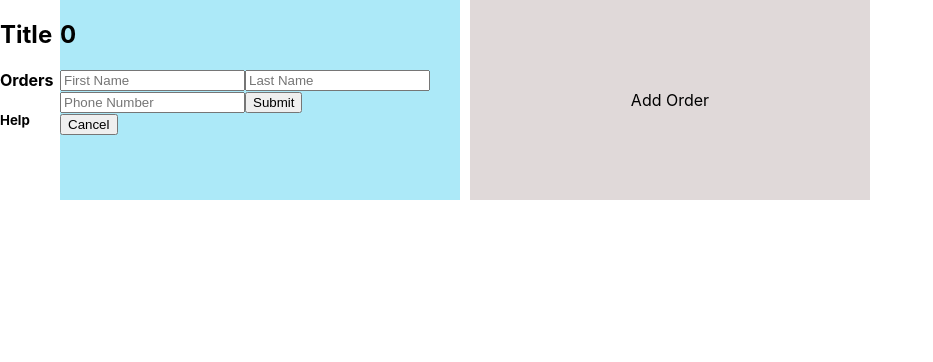
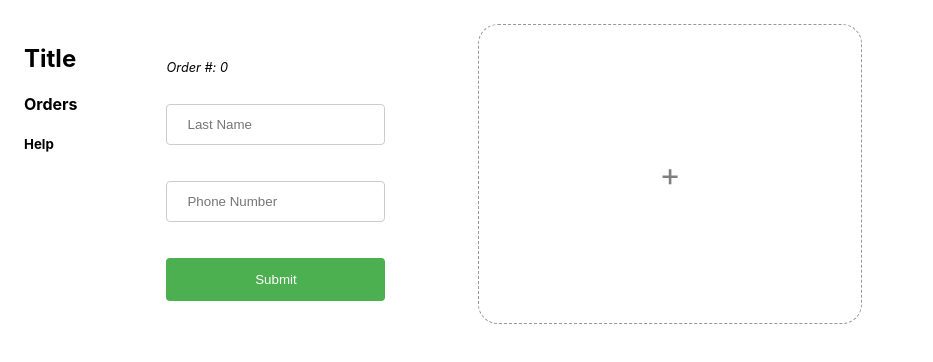
Before and after one commit to shsiangg/dry_cleaner_app, a React (Create React App) app: page / in a window 1280 px wide. Shown: the top 362 px of the page, without its empty margins (0-933 px from the left). Built offline with nearby package versions, Linux system fonts and the light colour scheme.

Commit message:
added styling

```diff
--- a/public/index.html
+++ b/public/index.html
@@ -44,4 +44,6 @@
       To create a production bundle, use `npm run build` or `yarn build`.
     -->
   </body>
+  <footer>
+  </footer>
 </html>
--- a/src/components/dashboard.css
+++ b/src/components/dashboard.css
@@ -1,17 +1,91 @@
 .dashboard {
   display: grid;
-  grid-template-columns: repeat(3, 1fr);
-  grid-auto-rows: minmax(200px, auto);
+  grid-template-columns: repeat(auto-fill, minmax(300px, 1fr));
+  grid-auto-rows: 300px;
   grid-gap: 10px;
 }
 
 .dashboard-item {
+  display: grid;
+  grid-template-columns: 1fr 60% 1fr;
+  justify-content: center;
+}
+
+.dashboard-item.empty {
+  background: white;
+}
+
+.dashboard-item.submitted {
   background: #ace9f8;
 }
 
+.dashboard-item.canceled {
+  background: #f1bfbf;
+}
+
+.dashboard-item.completed {
+  background: #c2f0c4;
+}
+
+.item-content {
+  grid-column: 2 / 3;
+  display: grid;
+  align-items: center;
+  justify-content: center;
+  margin: 2rem 0;
+}
+
+.last-name {
+  text-align: center;
+}
+
+input[type=text] {
+  width: 100%;
+  padding: 12px 20px;
+  margin: 8px 0;
+  display: inline-block;
+  border: 1px solid #ccc;
+  border-radius: 4px;
+  box-sizing: border-box;
+}
+
+input[type=submit], button[name=complete], button[name=completed] {
+  width: 100%;
+  background-color: #4CAF50;
+  color: white;
+  padding: 14px 20px;
+  margin: 8px 0;
+  border: none;
+  border-radius: 4px;
+  cursor: pointer;
+}
+
+input[type=submit]:hover, button[name=complete]:hover {
+  background-color: #45a049;
+}
+
+button:disabled {
+  background-color: #c2f0c4;
+  color: #506451
+}
+
+button[name=cancel] {
+  float: right;
+}
+
+
 .add-order {
-  background: rgb(224, 217, 217);
+  background: #ffffff;
+  border-radius: 20px;
+  cursor: pointer;
+  border: 1px dashed rgb(151, 151, 151)  ;
   display: flex;
   align-items: center;
   justify-content: center;
 }
+
+.add-order:hover {
+  background: #ececec;
+
+
+}
--- a/src/components/dashboard.js
+++ b/src/components/dashboard.js
@@ -21,7 +21,7 @@ export default function Dashboard(props) {
       })}
 
       <div className="dashboard-item add-order" type="button" onClick={() => addItem()}>
-      Add Order
+      <p style={{fontSize: "2rem", color: 'grey'}}>+</p>
       </div>
     </div>
   )
--- a/src/components/dashboard_item.js
+++ b/src/components/dashboard_item.js
@@ -4,7 +4,6 @@ import './dashboard.css'
 export default function DashboardItem(props) {
   const [input, setInput] = useState({})
   const [itemState, setItemState] = useState('empty')
-  const [firstName, setFirstName] = useState()
   const [lastName, setLastName] = useState()
   const [number, setNumber] = useState()
   const [startTime, setStartTime] = useState()
@@ -19,7 +18,6 @@ export default function DashboardItem(props) {
 
   const handleSubmit = (e) => {
     e.preventDefault()
-    setFirstName(e.target.firstName.value)
     setLastName(e.target.lastName.value)
     setNumber(e.target.number.value)
     setItemState('submit')
@@ -36,6 +34,8 @@ export default function DashboardItem(props) {
   const handleCancel = (e) => {
     e.preventDefault()
     setItemState('canceled')
+    setEndTime(new Date().toLocaleString())
+
   }
 
   useInterval(() => {
@@ -49,43 +49,68 @@ export default function DashboardItem(props) {
     switch (itemState) {
       case 'empty':
         return (
-          <>
-        <h2>{props.uid}</h2>
-        <form onSubmit={(e) => handleSubmit(e)}>
-          <input required  name="firstName" placeholder="First Name" onChange={handleInputChange} ></input>
-          <input required  name="lastName" placeholder="Last Name" onChange={handleInputChange} ></input>
-
-          <input required pattern="\d{10}"  name="number" placeholder="Phone Number" onChange={handleInputChange} ></input>
+          <div className={`dashboard-item empty ${props.uid}`} >
+        <form className="item-content" onSubmit={(e) => handleSubmit(e)}>
+          <label><i style={{fontSize: "0.8rem"}}>Order #: {props.uid} </i></label><br></br>
+          <input required  type='text' name="lastName" placeholder="Last Name" onChange={handleInputChange} ></input><br></br>
+          <input required type='text' pattern="\d{10}"  name="number" placeholder="Phone Number" onChange={handleInputChange} ></input><br></br>
           <input type="submit" value="Submit" ></input>
         </form>
-        <button name="cancel" onClick={(e) => handleCancel(e, props.uid)}>Cancel</button>
-      </>
+      </div>
         )
       case 'submit':
        return (
-       <div>
-          Processing
-          <p>{firstName} {lastName} {number}</p>
-          <p>Started at: {startTime}</p>
-          <h3>Elapsed time: {timer}</h3>
-          <h2>{props.uid}</h2>
-          <button onClick={(e) => {handleComplete(e)}}>Complete Order</button>
+        <div className={`dashboard-item submitted ${props.uid}`} >
+        <div className="item-content" >
+        <i style={{fontSize: "0.8rem"}}>
+          Order #: {props.uid}
+          <button name="cancel" onClick={(e) => handleCancel(e, props.uid)}>Cancel Order</button>
+         </i>
+
+
+          <h1 className="last-name">{lastName}</h1>
+          <i style={{textAlign: 'center'}}> {number}</i><br></br>
+          <p style={{fontSize: "0.7rem"}}>Started at: {startTime}</p>
+          <p style={{fontSize: "1.3rem", margin: "0 0"}}>Elapsed time: {timer}</p>
+          <button name="complete" onClick={(e) => {handleComplete(e)}}>Complete Order</button>
+      </div>
       </div>
        )
        case 'canceled':
-         return (<div>
-           canceled
-         </div>)
+         return (
+          <div className={`dashboard-item canceled ${props.uid}`} >
+        <div className="item-content" >
+          <i style={{fontSize: "0.8rem"}}>Order #: {props.uid} </i>
+          <div style={{fontSize: "3rem"}}><b>Canceled</b></div>
+          <div style={{fontSize: "1.2rem"}}>
+            <b >{lastName}</b>
+            <i style={{float: 'right'}}> {number}</i>
+          </div>
+          <p style={{fontSize: "0.8rem"}}>
+          <div>Started at: <span style={{float: 'right'}}>{startTime}</span></div>
+          <div>Ended at: <span style={{float: 'right'}}>{endTime}</span></div>
+          </p>
+          <p style={{margin: "0 0"}}>Time Elapsed: <span style={{float: 'right'}}>{timer}</span></p>
+        </div>
+        </div>
+         )
       default:
         return (
-        <>
-          <h2>completed</h2>
-          <p>{firstName} {lastName} {number}</p>
-          <p>Start time: {startTime}</p>
-          <p>End time: {endTime}</p>
-          <p>Time Elapsed: {seconds}</p>
-          <h2>{props.uid}</h2>
-        </>
+          <div className={`dashboard-item completed ${props.uid}`} >
+          <div className="item-content" >
+          <i style={{fontSize: "0.8rem"}}>Order #: {props.uid} </i>
+          <div style={{fontSize: "3rem", fontWeight:"lighter"}}><i>Completed!</i></div>
+          <div style={{fontSize: "1.2rem"}}>
+            <b >{lastName}</b>
+            <i style={{float: 'right'}}> {number}</i>
+          </div>
+          <p style={{fontSize: "0.8rem"}}>
+          <div>Started at: <span style={{float: 'right'}}>{startTime}</span></div>
+          <div>Ended at: <span style={{float: 'right'}}>{endTime}</span></div>
+          </p>
+          <p style={{margin: "0 0"}}>Time Elapsed: <span style={{float: 'right'}}>{timer}</span></p>
+        </div>
+        </div>
         )
     }
 
@@ -93,10 +118,9 @@ export default function DashboardItem(props) {
 
 
   return (
-    <div className={`dashboard-item ${props.uid}`} >
+    <>
      {content()}
-    </div>
-
+    </>
   )
 
 }
--- a/src/index.css
+++ b/src/index.css
@@ -16,3 +16,7 @@ html, body, #root {
   height: 100%;
   margin: 0; padding: 0;
 }
+
+.container {
+  margin: 24px;
+}
```
